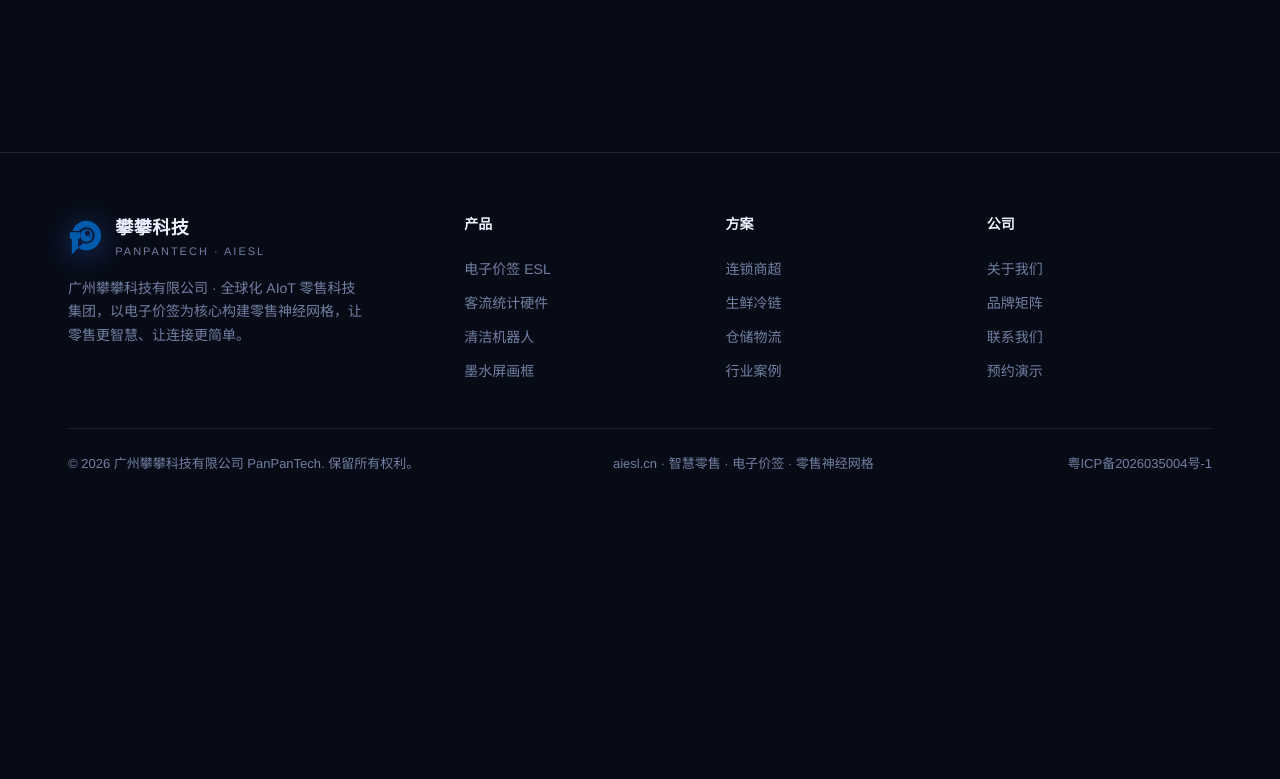
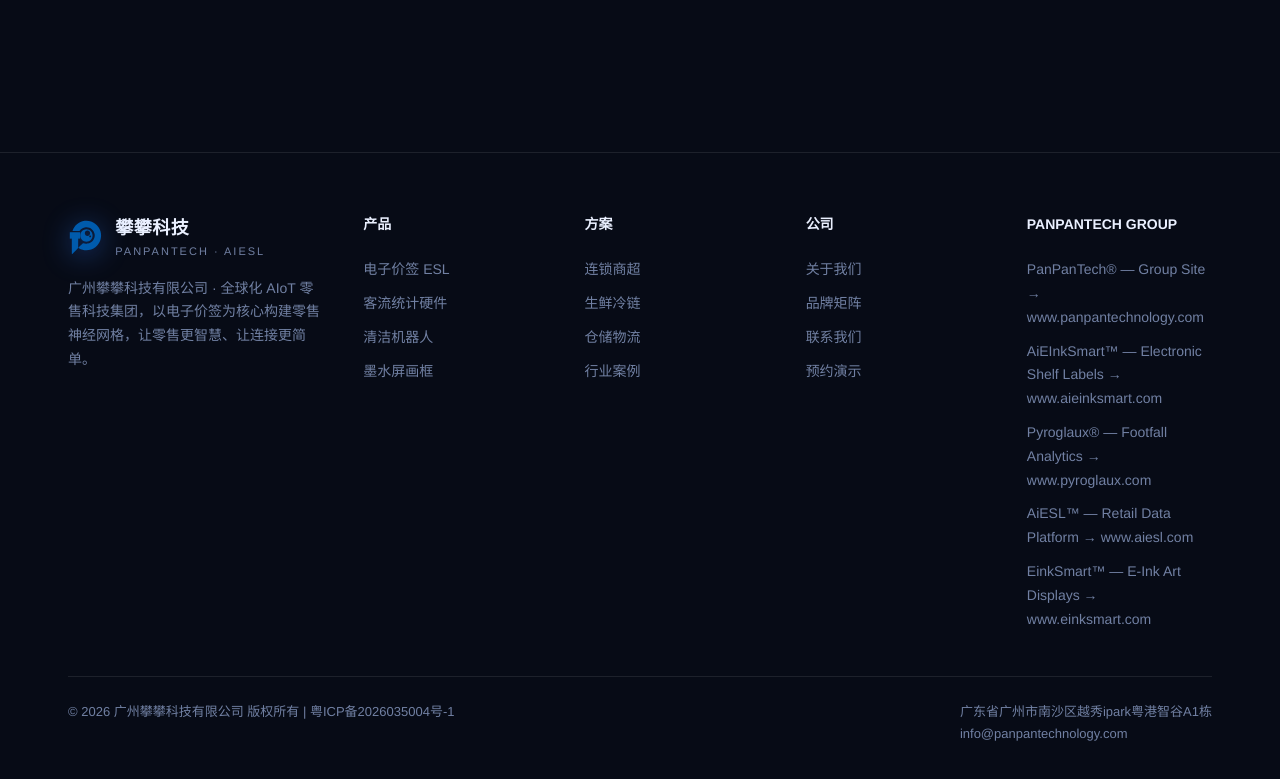
Before and after one commit to PanPanTech/aiesl.cn, a plain HTML site: page contact.html in a window 1280 px wide. Shown: the part 1247-2026 px from the top of the page. Before the commit the page ends 1756 px from the top, so only its background shows below. Drawn offline with Linux system fonts and the light colour scheme.

Commit message:
Standardize group footer
Standardize aiesl.cn footer copyright, group links, Chinese address, and contact email.

```diff
--- a/assets/style.css
+++ b/assets/style.css
@@ -296,7 +296,7 @@
 
 /* ============ 页脚 ============ */
 footer{border-top:1px solid var(--line);margin-top:40px;padding:60px 0 34px}
-.foot-grid{display:grid;grid-template-columns:1.6fr 1fr 1fr 1fr;gap:36px;margin-bottom:40px}
+.foot-grid{display:grid;grid-template-columns:1.4fr repeat(4,1fr);gap:36px;margin-bottom:40px}
 .foot-brand p{color:var(--txt-3);font-size:14px;margin-top:16px;max-width:300px}
 .foot-col h5{font-size:14px;margin-bottom:16px;color:var(--txt)}
 .foot-col a{display:block;color:var(--txt-3);font-size:14px;padding:5px 0;transition:color .2s}
--- a/contact.html
+++ b/contact.html
@@ -100,7 +100,7 @@
           </div>
           <div class="ci">
             <span class="ico"><svg viewBox="0 0 24 24" fill="none"><path d="M12 21s7-5.5 7-11a7 7 0 10-14 0c0 5.5 7 11 7 11z" stroke="currentColor" stroke-width="1.5" stroke-linejoin="round"/><circle cx="12" cy="10" r="2.5" stroke="currentColor" stroke-width="1.5"/></svg></span>
-            <div><div class="t">地址</div><div class="v" style="font-size:15px">广州市南沙区越秀 iPARK 粤港智谷 A1 栋</div></div>
+            <div><div class="t">地址</div><div class="v" style="font-size:15px">广东省广州市南沙区越秀ipark粤港智谷A1栋</div></div>
           </div>
           <div class="ci">
             <span class="ico"><svg viewBox="0 0 24 24" fill="none"><circle cx="12" cy="12" r="9" stroke="currentColor" stroke-width="1.5"/><path d="M12 7v5l3 2" stroke="currentColor" stroke-width="1.5" stroke-linecap="round"/></svg></span>
@@ -129,8 +129,20 @@
       <div class="foot-col"><h5>产品</h5><a href="products.html#esl">电子价签 ESL</a><a href="products.html#people">客流统计硬件</a><a href="products.html#clean">清洁机器人</a><a href="products.html#frame">墨水屏画框</a></div>
       <div class="foot-col"><h5>方案</h5><a href="solutions.html">连锁商超</a><a href="solutions.html">生鲜冷链</a><a href="solutions.html">仓储物流</a><a href="solutions.html">行业案例</a></div>
       <div class="foot-col"><h5>公司</h5><a href="about.html">关于我们</a><a href="about.html">品牌矩阵</a><a href="contact.html">联系我们</a><a href="contact.html">预约演示</a></div>
+
+      <div class="foot-col">
+        <h5>PANPANTECH GROUP</h5>
+        <a href="https://www.panpantechnology.com">PanPanTech® — Group Site → www.panpantechnology.com</a>
+        <a href="https://www.aieinksmart.com">AiEInkSmart™ — Electronic Shelf Labels → www.aieinksmart.com</a>
+        <a href="https://www.pyroglaux.com">Pyroglaux® — Footfall Analytics → www.pyroglaux.com</a>
+        <a href="https://www.aiesl.com">AiESL™ — Retail Data Platform → www.aiesl.com</a>
+        <a href="https://www.einksmart.com">EinkSmart™ — E-Ink Art Displays → www.einksmart.com</a>
+      </div>
     </div>
-    <div class="foot-bottom"><span>© 2026 广州攀攀科技有限公司 PanPanTech. 保留所有权利。</span><span>aiesl.cn · 智慧零售 · 电子价签 · 零售神经网格</span><span><a href="https://beian.miit.gov.cn/" target="_blank" rel="noopener">粤ICP备2026035004号-1</a></span></div>
+    <div class="foot-bottom">
+      <span>© 2026 广州攀攀科技有限公司 版权所有 | <a href="https://beian.miit.gov.cn/" target="_blank" rel="noopener">粤ICP备2026035004号-1</a></span>
+      <span>广东省广州市南沙区越秀ipark粤港智谷A1栋<br><a href="mailto:info@panpantechnology.com">info@panpantechnology.com</a></span>
+    </div>
   </div>
 </footer>
 
```
Also changed, not shown: about.html (+13 -1 lines), index.html (+11 -3 lines), products.html (+13 -1 lines), solutions.html (+13 -1 lines).
